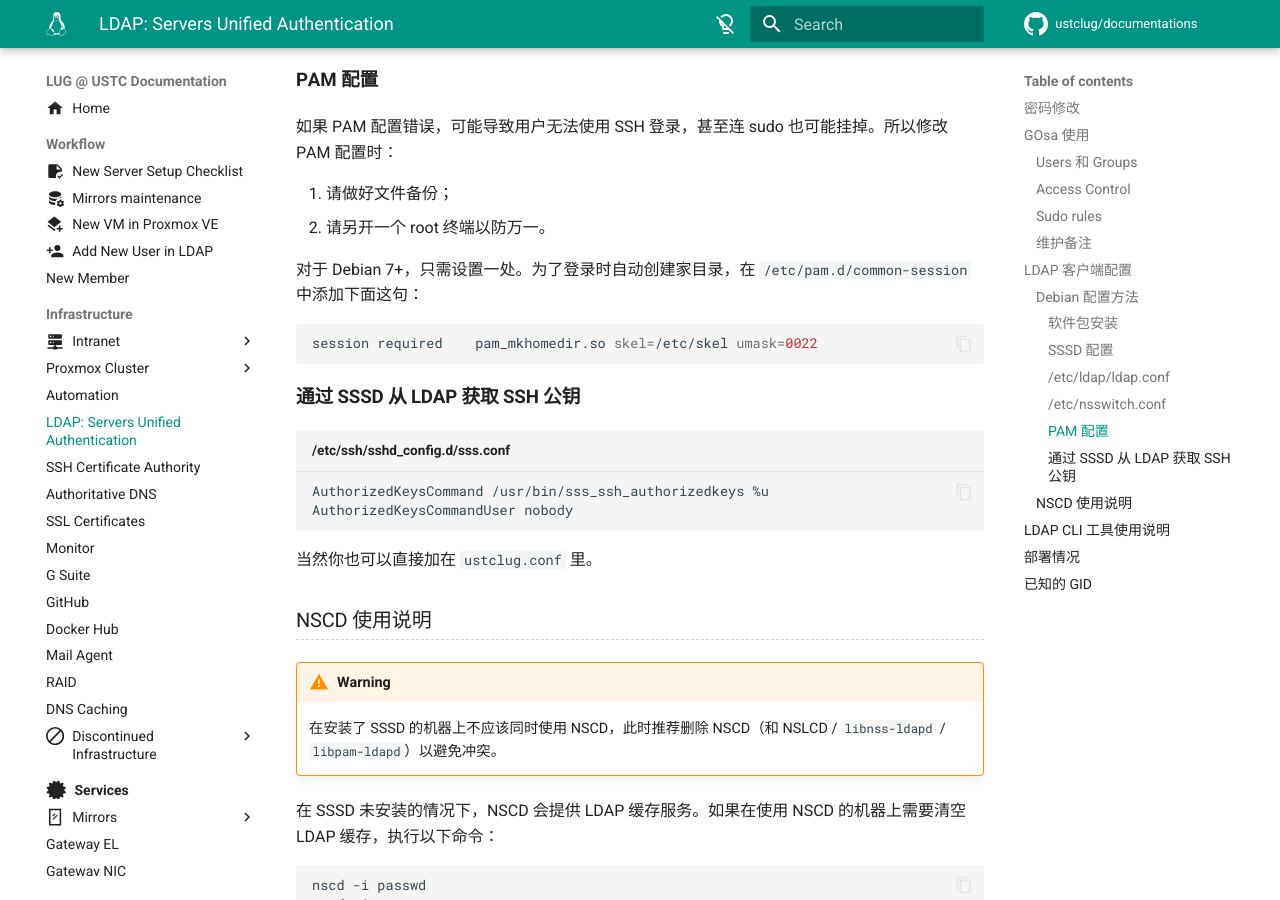
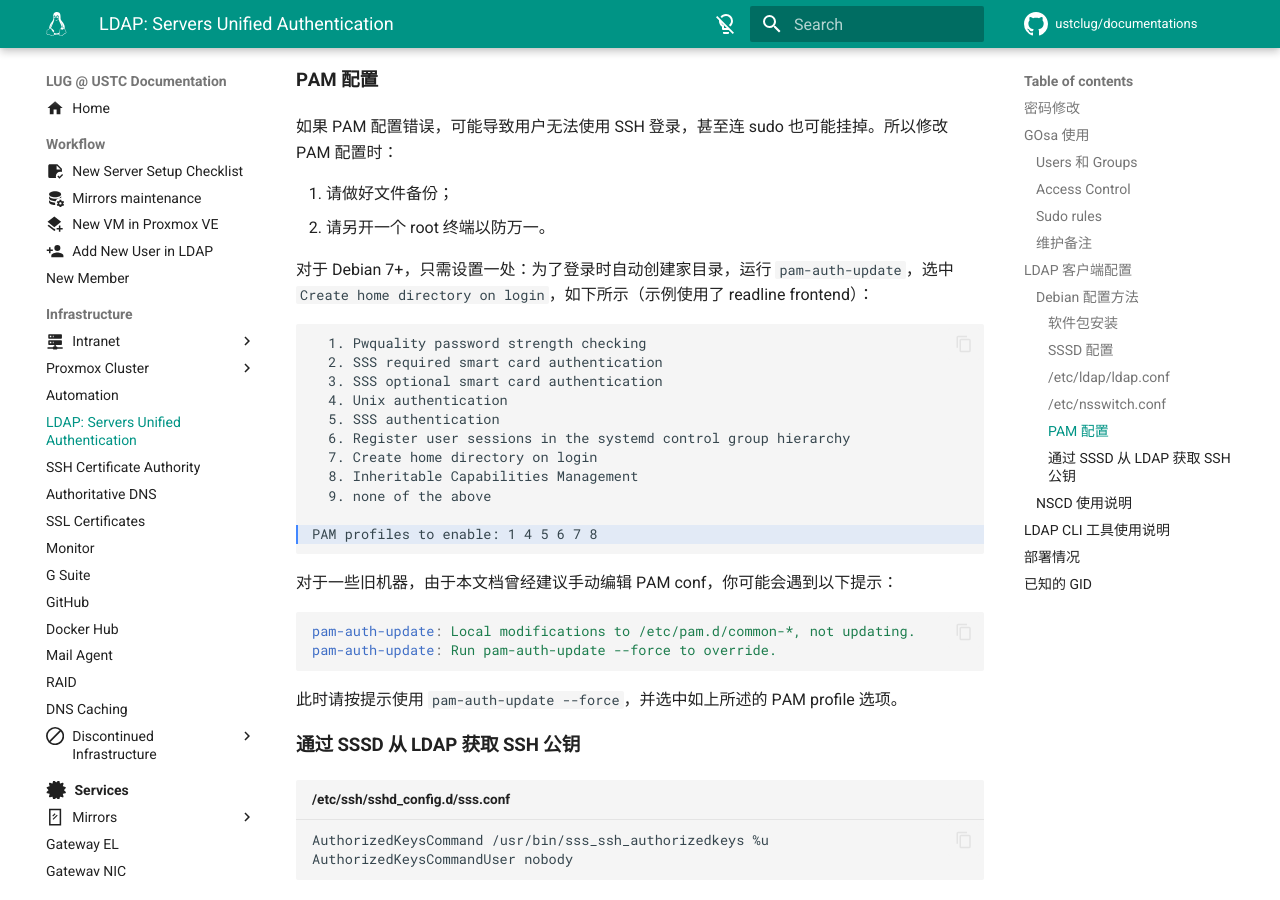
Before and after one commit to ustclug/documentations, an MkDocs documentation site: the page built from docs/infrastructure/ldap.md, in a window 1280 px wide and 900 px high, scrolled down 4781 px. Built offline with MkDocs 1.6.1 and Material for MkDocs 9.7.7, drawn with Linux system fonts in a browser that asks for light colours; comment, search, counter and statistics services are not loaded.

Commit message:
ldap: Replace manual PAM editing with `pam-auth-update`

````diff
--- a/docs/infrastructure/ldap.md
+++ b/docs/infrastructure/ldap.md
@@ -166,11 +166,30 @@ sudoers:        ldap [SUCCESS=return] files
 1. 请做好文件备份；
 2. 请另开一个 root 终端以防万一。
 
-对于 Debian 7+，只需设置一处。为了登录时自动创建家目录，在 `/etc/pam.d/common-session` 中添加下面这句：
+对于 Debian 7+，只需设置一处：为了登录时自动创建家目录，运行 `pam-auth-update`，选中 `Create home directory on login`，如下所示（示例使用了 readline frontend）：
 
-```shell
-session required    pam_mkhomedir.so skel=/etc/skel umask=0022
+```text hl_lines="11"
+  1. Pwquality password strength checking
+  2. SSS required smart card authentication
+  3. SSS optional smart card authentication
+  4. Unix authentication
+  5. SSS authentication
+  6. Register user sessions in the systemd control group hierarchy
+  7. Create home directory on login
+  8. Inheritable Capabilities Management
+  9. none of the above
+
+PAM profiles to enable: 1 4 5 6 7 8
 ```
+
+对于一些旧机器，由于本文档曾经建议手动编辑 PAM conf，你可能会遇到以下提示：
+
+```yaml
+pam-auth-update: Local modifications to /etc/pam.d/common-*, not updating.
+pam-auth-update: Run pam-auth-update --force to override.
+```
+
+此时请按提示使用 `pam-auth-update --force`，并选中如上所述的 PAM profile 选项。
 
 #### 通过 SSSD 从 LDAP 获取 SSH 公钥
 
````
